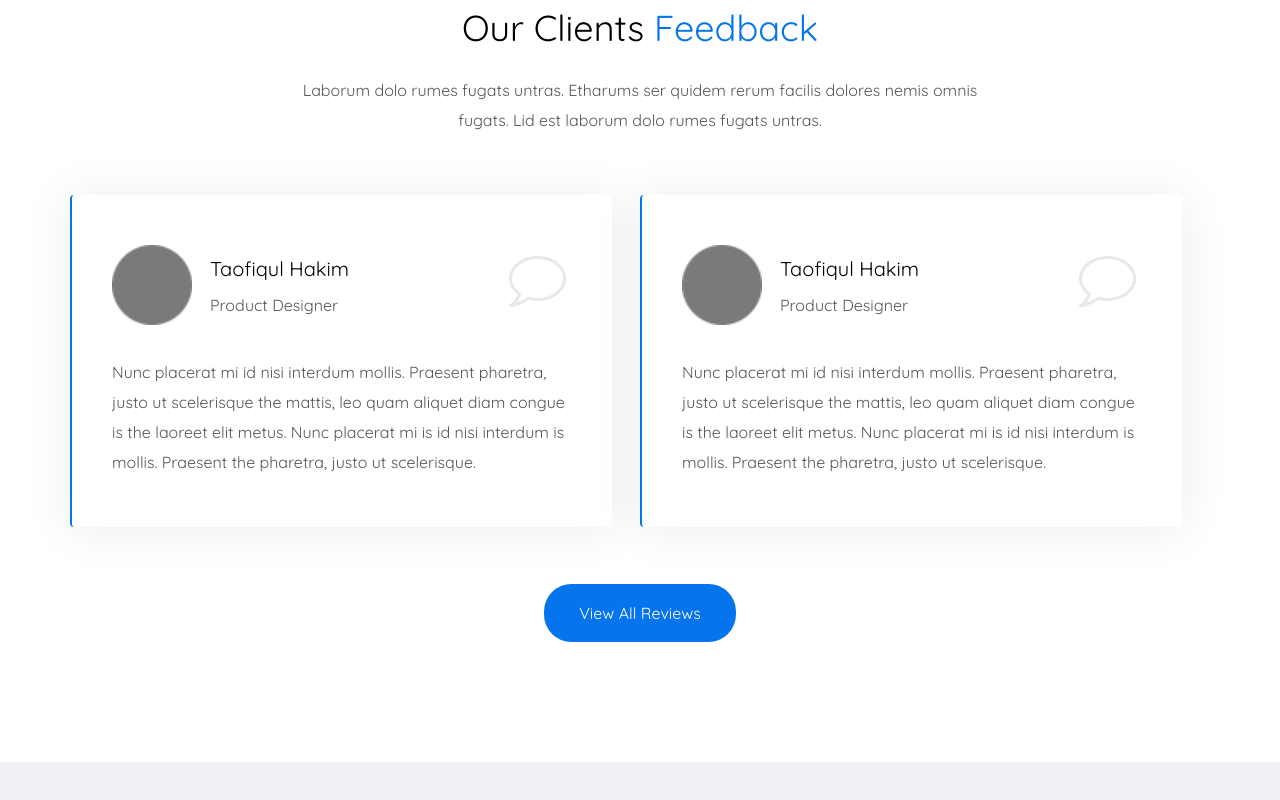
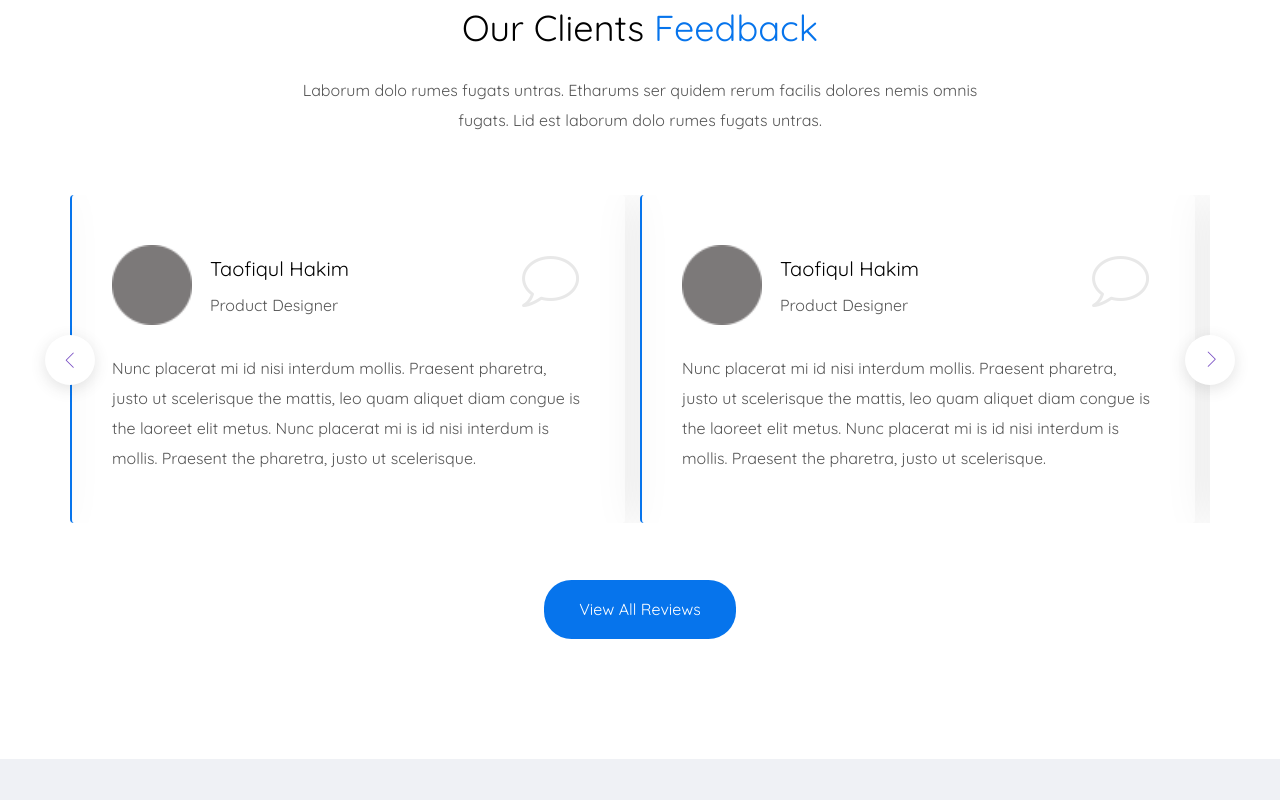
Before and after one commit to MaksYig/martplace, a website: page app/index.html in a window 1280 px wide. Shown: the part 8560-9360 px from the top of the page. Drawn offline with nearby package versions, Linux system fonts and the light colour scheme; files whose address does not match are found by name.

Commit message:
added filter menu and feedback slider

```diff
--- a/app/index.html
+++ b/app/index.html
@@ -655,6 +655,13 @@
             </div>
             <div class="section__filter">
              <a href="#">Filter By:</a>
+             <ul class="filter__menu-main">
+               <li><a href="#">Trending items</a></li>
+               <li><a href="#">Best seller</a></li>
+               <li><a href="#">Best rating</a></li>
+               <li><a href="#">Low price</a></li>
+               <li><a href="#">High price</a></li>
+             </ul>
             </div>
             <div class="newproducts__inner">
             <div class="newproducts__btn">
@@ -1342,6 +1349,50 @@ the mattis, leo quam aliquet diamcongue is laoreet elit metus.
         </div>
         <div class="feedback__inner">
           <div class="feedback__item">
+          <div class="feedback__header">
+            <div class="feedback__img">
+              <img src="img/content/avatar.png" alt="">
+            </div>
+            <div class="feedback__info-inner">
+              <div class="feedback__name">
+                Taofiqul Hakim
+              </div>
+              <div class="feedback__position">
+                Product Designer
+              </div>
+            </div>
+            <div class="feedback__header-icon">
+              <span class="lnr lnr-bubble"></span>
+            </div>
+          </div>
+            <div class="feedback__text">
+              Nunc placerat mi id nisi interdum mollis. Praesent pharetra, justo ut scelerisque the mattis, leo quam aliquet diam congue is the laoreet elit metus. Nunc placerat mi is id nisi interdum is mollis. Praesent the pharetra, justo ut scelerisque.
+            </div>
+
+        </div>
+        <div class="feedback__item">
+          <div class="feedback__header">
+            <div class="feedback__img">
+              <img src="img/content/avatar.png" alt="">
+            </div>
+            <div class="feedback__info-inner">
+              <div class="feedback__name">
+                Taofiqul Hakim
+              </div>
+              <div class="feedback__position">
+                Product Designer
+              </div>
+            </div>
+            <div class="feedback__header-icon">
+              <span class="lnr lnr-bubble"></span>
+            </div>
+          </div>
+            <div class="feedback__text">
+              Nunc placerat mi id nisi interdum mollis. Praesent pharetra, justo ut scelerisque the mattis, leo quam aliquet diam congue is the laoreet elit metus. Nunc placerat mi is id nisi interdum is mollis. Praesent the pharetra, justo ut scelerisque.
+            </div>
+
+        </div>
+        <div class="feedback__item">
           <div class="feedback__header">
             <div class="feedback__img">
               <img src="img/content/avatar.png" alt="">
--- a/app/js/main.js
+++ b/app/js/main.js
@@ -4,6 +4,15 @@ $(function () {
       '<button type="button" class="slick-btn slick-prev"> <img src="img/icons/arrow-left.png" alt="">',
     nextArrow:
       '<button type="button" class="slick-btn slick-next"> <img src="img/icons/arrow-right.png" alt="">',
+  });
+  $(".feedback__inner").slick({
+    prevArrow:
+      '<button type="button" class="feedback-btn feedback-prev"> <img src="img/icons/arrow-left.png" alt="">',
+    nextArrow:
+      '<button type="button" class="feedback-btn feedback-next">',
+      slidesToShow: 2,
+      slidesToScroll: 1,
+
   });
 
   $(".weekly__product-info-rate").rateYo({
--- a/app/scss/style.scss
+++ b/app/scss/style.scss
@@ -1008,6 +1008,7 @@
   }
 }
 /* end info section */
+
 /* start weekly section */
 .weekly {
   background-color: #eff1f5;
@@ -1237,6 +1238,7 @@
   }
 }
 /* end weekly section */
+
 /* start newproducts section */
 .newproducts {
   background-color: #f6f7fb;
@@ -1291,6 +1293,48 @@
     height: 20px;
     position: absolute;
   }
+  .filter__menu-main{
+    display: none;
+    position: absolute;
+   width: 183px;
+    border-radius: 3px;
+    background-color: rgb(255, 255, 255);
+    box-shadow: 0px 5px 40px 0px rgba(82, 85, 90, 0.2);
+     padding: 25px 0 25px 28px;
+     top:40px;
+     left: -65px;
+     z-index: 2;
+    &:after{
+      position: absolute;
+      content: "";
+      top:-13px;
+      right: 20px;
+      width: 0;
+      height: 0;
+      border-left: 12px solid transparent;
+      border-right: 12px solid transparent;
+      border-bottom: 14px solid #fff;
+
+    }
+    li{
+    }
+    a{
+      font-size: 15px;
+      line-height: 28px;
+      color: #747b86;
+      &:hover{
+        color:$blue;
+      }
+    }
+  }
+}
+.section__filter{
+  height: 50px;
+}
+.section__filter:hover{
+  .filter__menu-main{
+    display: block;
+  }
 }
 .newproduct__item {
   margin-right: 30px;
@@ -1517,8 +1561,11 @@
 // feedback section
 .feedback {
   padding-bottom: 120px;
+
   &__inner {
     display: flex;
+    position: relative;
+
   }
   &__item {
     max-width: 555px;
@@ -1526,8 +1573,9 @@
     padding: 50px 40px 50px 40px;
     box-shadow: 0px 2px 50px 0px rgba(0, 0, 0, 0.08);
     border-radius: 4px;
-    margin-right: 28px;
-  }
+  }
+
+
   &__header {
     display: flex;
     position: relative;
@@ -1569,6 +1617,51 @@
     line-height: 30px;
   }
 }
+.feedback-btn.feedback-next.slick-arrow{
+  width: 50px;
+  height: 50px;
+  background-color: #fff;
+  position: absolute;
+  border-radius:50%;
+  box-shadow: 0px 4px 15px 0px rgba(67, 67, 67, 0.15);
+  z-index: 2;
+  top: 140px;
+  right: -25px;
+  border: none;
+  outline: none;
+  cursor: pointer;
+}
+.feedback-btn.feedback-prev.slick-arrow{
+  width: 50px;
+  height: 50px;
+  background-color: #fff;
+  position: absolute;
+  border-radius:50%;
+  box-shadow: 0px 4px 15px 0px rgba(67, 67, 67, 0.15);
+  z-index: 2;
+  top: 140px;
+  left: -25px;
+  border: none;
+  outline: none;
+  cursor: pointer;
+}
+.feedback-btn.feedback-next.slick-arrow:before{
+  content: "\e876";
+  font-family: 'Linearicons-Free';
+  position: absolute;
+  top: 15px;
+  right: 15px;
+  color: #7347c1;
+}
+.feedback-btn.feedback-prev.slick-arrow:before{
+	content: "\e875";
+  font-family: 'Linearicons-Free';
+  position: absolute;
+  top: 16px;
+  right: 17px;
+  color: #7347c1;
+}
+
 // end feedback section
 // start news section
 .news {
```
Also changed, not shown: app/css/style.min.css, app/img/icons/filter__arrow-up.jpg (added), app/img/icons/filter__arrow-up.jpg.png (added).
